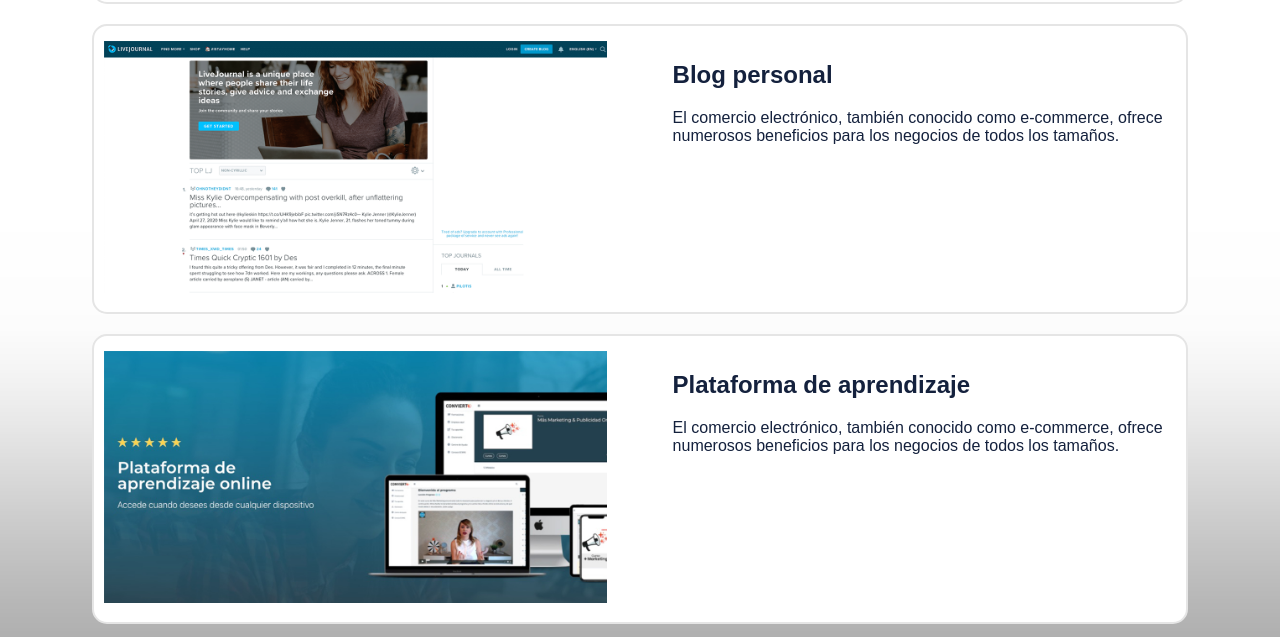
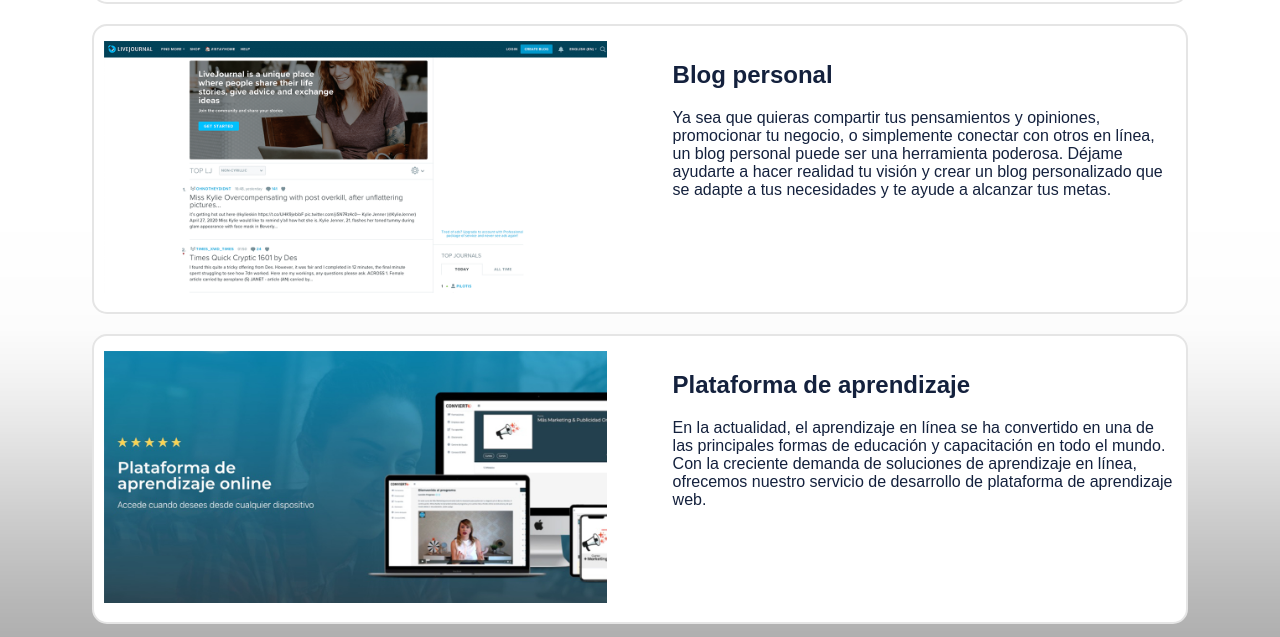
Before and after one commit to jb-2015/juan-becerra, a plain HTML site: page index.html in a window 1280 px wide. Shown: the part 1581-2218 px from the top of the page. Drawn offline with nearby package versions, Linux system fonts and the light colour scheme.

Commit message:
Cambio de textos en servicios

```diff
--- a/index.html
+++ b/index.html
@@ -87,14 +87,14 @@
 					<div class="c2 imgServicio"><img src="sources/service3.png" alt=""></div>
 					<div class="c2 descServicio">
 						<h2>Blog personal</h2>
-						<p>El comercio electrónico, también conocido como e-commerce, ofrece numerosos beneficios para los negocios de todos los tamaños.</p>
+						<p>Ya sea que quieras compartir tus pensamientos y opiniones, promocionar tu negocio, o simplemente conectar con otros en línea, un blog personal puede ser una herramienta poderosa. Déjame ayudarte a hacer realidad tu visión y crear un blog personalizado que se adapte a tus necesidades y te ayude a alcanzar tus metas.</p>
 					</div>
 				</div>
 				<div class="row service">
 					<div class="c2 imgServicio"><img src="sources/service4.jpg" alt=""></div>
 					<div class="c2 descServicio">
 						<h2>Plataforma de aprendizaje</h2>
-						<p>El comercio electrónico, también conocido como e-commerce, ofrece numerosos beneficios para los negocios de todos los tamaños.</p>
+						<p>En la actualidad, el aprendizaje en línea se ha convertido en una de las principales formas de educación y capacitación en todo el mundo. Con la creciente demanda de soluciones de aprendizaje en línea, ofrecemos nuestro servicio de desarrollo de plataforma de aprendizaje web.</p>
 					</div>
 				</div>
 			</div>
```
